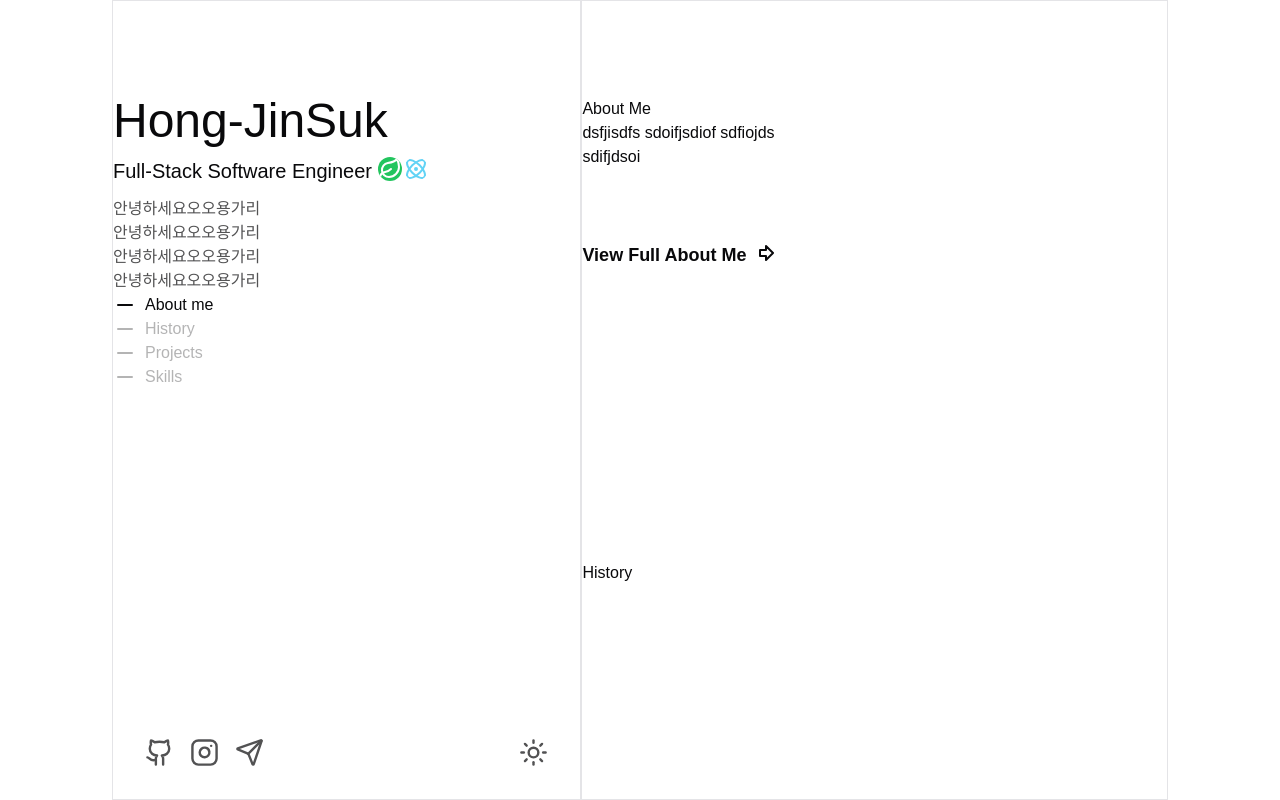
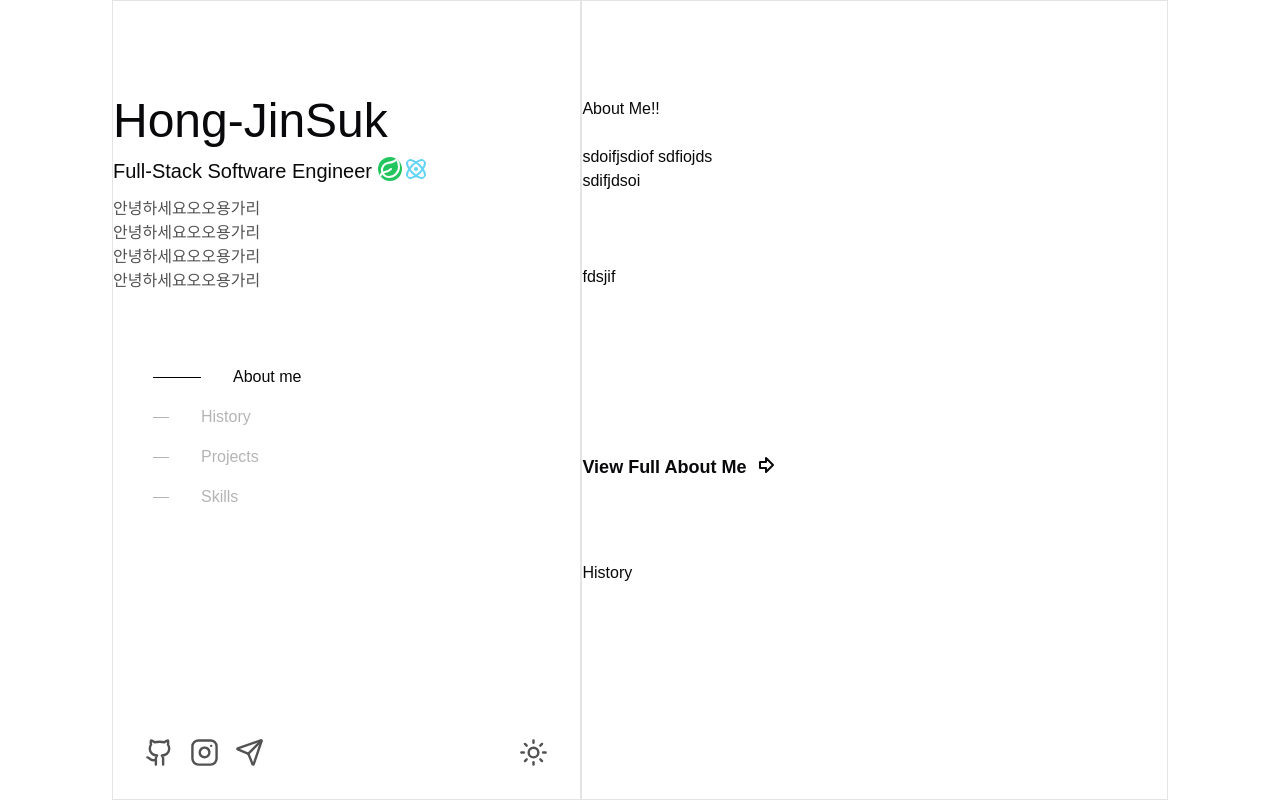
Before and after one commit to Hong-JinSuk/portfolio, a Next.js app: page / in a window 1280 px wide. Built offline with nearby package versions, Linux system fonts and the light colour scheme.

Commit message:
feat: scrollspy-navigation about hover

```diff
--- a/src/app/page.tsx
+++ b/src/app/page.tsx
@@ -29,7 +29,7 @@ const styles = {
 };
 
 const contents = {
-  aboutMe: 'dsfjisdfs sdoifjsdiof sdfiojds\n sdifjdsoi \n\n\n\n',
+  aboutMe: 'About Me!! \n\n sdoifjsdiof sdfiojds\n sdifjdsoi \n\n\n\n fdsjif',
 };
 
 const navigationItems = [
@@ -60,6 +60,7 @@ export default function Page() {
         <ScrollspyNavigation
           scrollAreaRef={scrollAreaRef}
           navigationItems={navigationItems}
+          className="py-16 px-10"
         />
         <section className="w-full flex justify-between items-center mt-auto p-6">
           <div className="flex">
@@ -96,18 +97,15 @@ export default function Page() {
         <ScrollArea className="h-full" id="scrollArea" ref={scrollAreaRef}>
           <div>
             <div className="pt-24" id="top"></div>
-            <div className="h-96" id="about-me">
-              About Me
+            <div className="flex flex-col h-96" id="about-me">
               <p className="whitespace-pre-line">{contents.aboutMe}</p>
               <Link
                 href={'/my'}
-                className="flex max-w-[200px] text-lg font-semibold hover:underline hover:underline-offset-[2px] dark:decoration-green-400 decoration-1 space-x-2 group"
+                className="flex max-w-[200px] mt-auto text-lg font-semibold hover:underline hover:underline-offset-[2px] dark:decoration-green-400 decoration-1 space-x-2 group"
               >
                 <span className="">View Full About Me</span>
                 <div className="relative w-6 h-6">
-                  {/* Default Arrow */}
                   <ArrowBigRight className="absolute top-0 left-0 transition-all duration-500 opacity-100 scale-100 group-hover:opacity-0 group-hover:scale-75" />
-                  {/* Hover Arrow */}
                   <ArrowBigRightDash className="absolute -top-1 -left-1 size-8 transition-all duration-500 opacity-0 scale-75 group-hover:opacity-100 group-hover:scale-100" />
                 </div>
               </Link>
@@ -115,14 +113,11 @@ export default function Page() {
             <div className="h-96 pt-20" id="history">
               History
             </div>
-            <div
-              className="flex flex-col justify-between h-96 pt-20"
-              id="projects"
-            >
+            <div className="flex flex-col h-96 pt-20" id="projects">
               Projects
               <Link
                 href={'/projects'}
-                className="flex max-w-[190px] text-lg font-semibold hover:underline hover:underline-offset-[2px] dark:decoration-green-400 decoration-1 space-x-2 group"
+                className="flex max-w-[190px] mt-auto text-lg font-semibold hover:underline hover:underline-offset-[2px] dark:decoration-green-400 decoration-1 space-x-2 group"
               >
                 <span className="">View Full Projects</span>
                 <div className="relative w-6 h-6">
--- a/src/components/ui/scrollspy-navigation.tsx
+++ b/src/components/ui/scrollspy-navigation.tsx
@@ -1,16 +1,21 @@
 import { debounce } from 'lodash';
-import { Minus } from 'lucide-react';
 import { useCallback, useEffect, useState } from 'react';
 
 type Props = {
   scrollAreaRef: React.RefObject<HTMLDivElement | null>;
   navigationItems: any[];
+  className?: string;
 };
 
-export function ScrollspyNavigation({ scrollAreaRef, navigationItems }: Props) {
+export function ScrollspyNavigation({
+  scrollAreaRef,
+  navigationItems,
+  className,
+}: Props) {
   const [centerContentId, setCenterContentId] = useState<string>(
     navigationItems[0].id
   );
+  const [hoveredId, setHoveredId] = useState(null);
 
   const findCenterContent = useCallback(() => {
     const scrollElement = scrollAreaRef.current?.querySelector(
@@ -80,30 +85,38 @@ export function ScrollspyNavigation({ scrollAreaRef, navigationItems }: Props) {
   };
 
   return (
-    <nav id="navbar" className="w-full">
+    <div className={`${className}`}>
+      <nav id="navbar" className={`max-w-44`}>
         {navigationItems.map((item, index) => (
           <div
             key={item.id}
-          className={`flex space-x-2 cursor-pointer`}
+            className={`flex items-center space-x-8 cursor-pointer`}
             onClick={(e) => {
               e.preventDefault();
               onNavigate(item.id);
             }}
+            onMouseEnter={() => setHoveredId(item.id)}
+            onMouseLeave={() => setHoveredId(null)}
           >
-          <Minus
+            <div
               className={`${
-              centerContentId === item.id ? 'opacity-100' : 'opacity-30'
-            } `}
-          />
+                centerContentId === item.id || hoveredId === item.id
+                  ? 'opacity-100 w-12 h-[1px] dark:bg-white bg-black'
+                  : 'opacity-30 w-4 h-[1px] dark:bg-white bg-black'
+              } transition-all duration-500`}
+            ></div>
             <span
               className={`${
-              centerContentId === item.id ? 'opacity-100' : 'opacity-30'
-            }`}
+                centerContentId === item.id || hoveredId === item.id
+                  ? 'opacity-100'
+                  : 'opacity-30'
+              } transition-all duration-700 text-center py-2`}
             >
               {item.label}
             </span>
           </div>
         ))}
       </nav>
+    </div>
   );
 }
```
Lines whose indentation alone changed are shown as unchanged.
